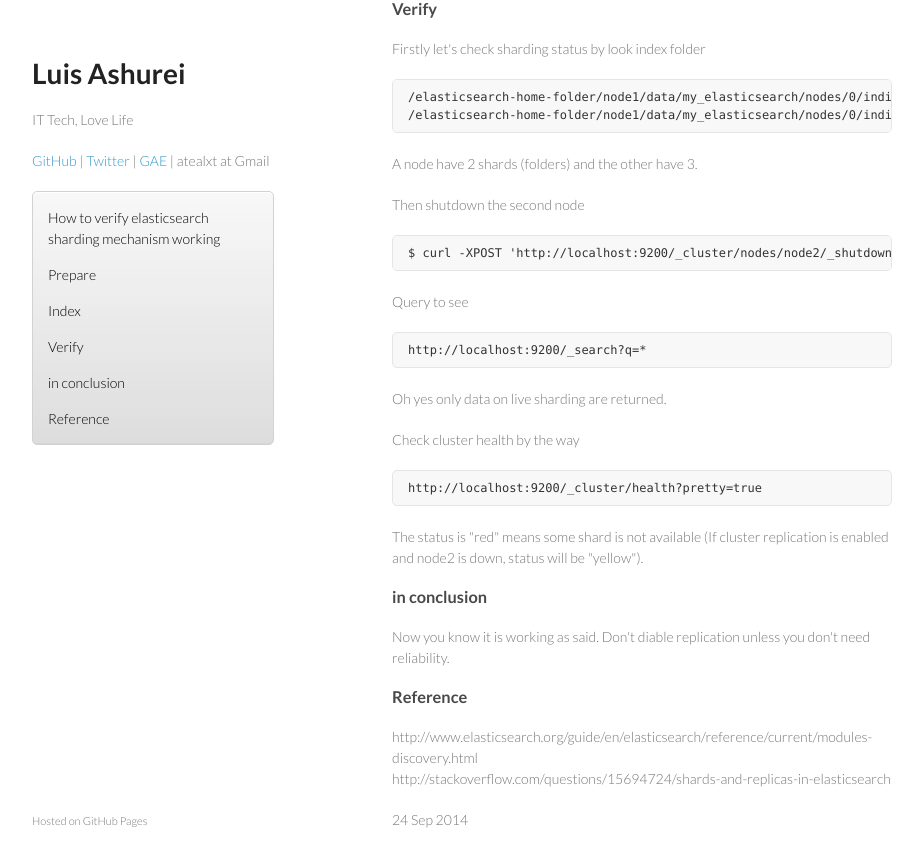
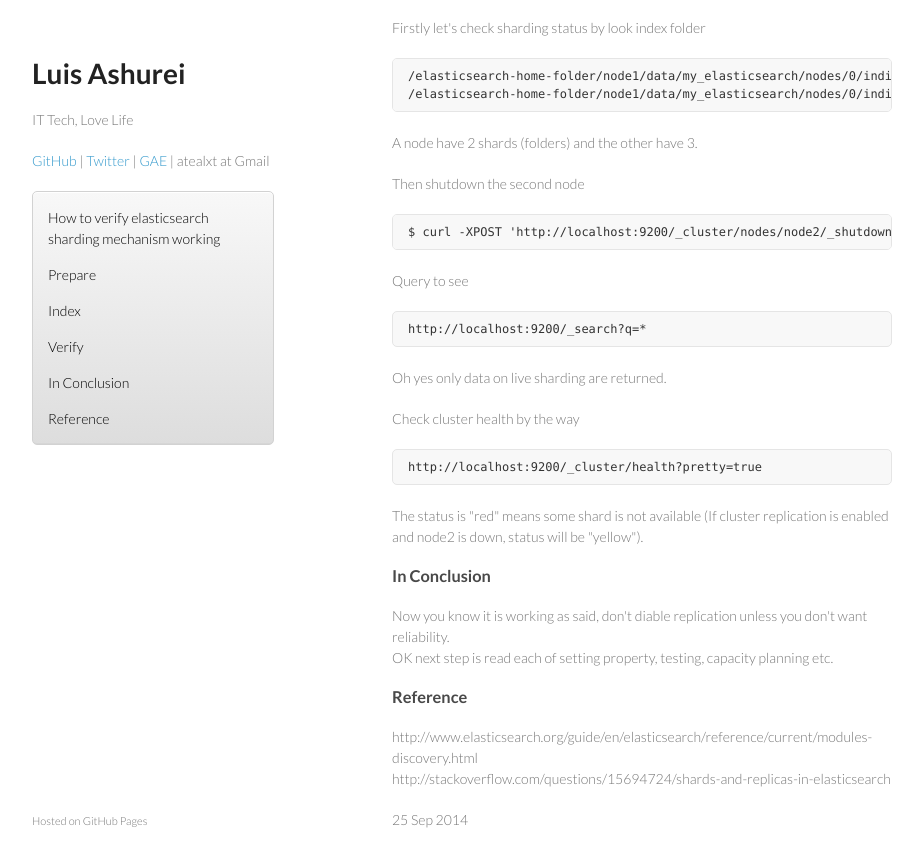
Before and after one commit to atealxt/atealxt.github.io, a Jekyll site: the page built from _posts/2014-09-25-how-to-verify-elasticsearch-shard.html, in a window 1280 px wide and 900 px high, scrolled down 1472 px. Shown: the top 867 px of the window, without its empty margins (178-1101 px from the left). Built offline with Jekyll 4.4.1, drawn with Linux system fonts in a browser that asks for light colours; comment, search, counter and statistics services are not loaded; some of the changed text lies outside the part shown.

Commit message:
Update and rename 2014-09-24-how-to-verify-elasticsearch-shard.html to 2014-09-25-how-to-verify-elasticsearch-shard.html

```diff
--- a/_posts/2014-09-24-how-to-verify-elasticsearch-shard.html
+++ b/_posts/2014-09-25-how-to-verify-elasticsearch-shard.html
@@ -129,11 +129,12 @@
 
 <h3>
 <a href="#conclusion" name="conclusion" class="anchor"><span class="octicon octicon-link"></span></a>
-in conclusion
+In Conclusion
 </h3>
 
 <p>
-Now you know it is working as said. Don't diable replication unless you don't need reliability.
+Now you know it is working as said, don't diable replication unless you don't want reliability.<br>
+OK next step is read each of setting property, testing, capacity planning etc.
 </p>
 
 <h3>
```
Also changed, not shown: other parts of _posts/2014-09-25-how-to-verify-elasticsearch-shard.html (+1 -1 lines).
